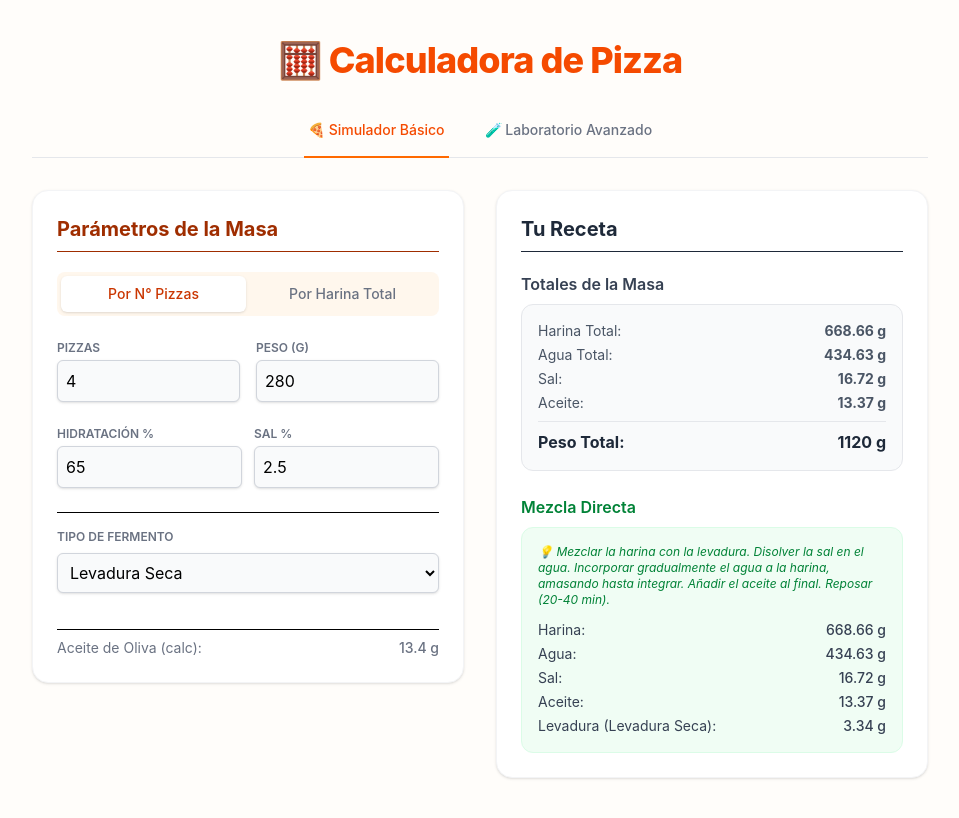
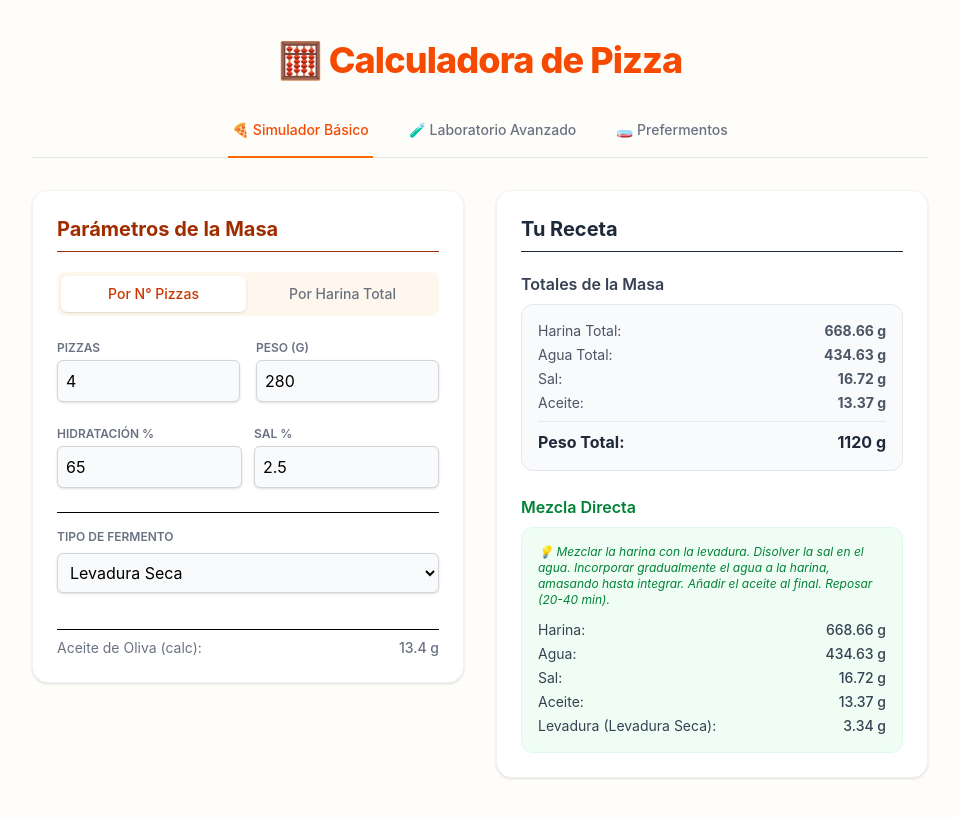
Before and after one commit to sudokurama-lab/pizza_dough_calculator, a Vue app in the folder calculadora-pizza/: page / in a window 1280 px wide. Shown: the whole page, without its empty margins (160-1119 px from the left). Built offline with nearby package versions, Linux system fonts and the light colour scheme.

Commit message:
[main] feat: add Preferment tab and update navigation for enhanced user experience

```diff
--- a/calculadora-pizza/src/App.vue
+++ b/calculadora-pizza/src/App.vue
@@ -13,23 +13,45 @@
         <nav class="-mb-px flex space-x-8">
           <button
             @click="currentTab = 'simple'"
-              :class="currentTab === 'simple' ? 'border-orange-500 text-orange-600' : 'border-transparent text-gray-500 hover:text-gray-700 hover:border-gray-300'"
+            :class="
+              currentTab === 'simple'
+                ? 'border-orange-500 text-orange-600'
+                : 'border-transparent text-gray-500 hover:text-gray-700 hover:border-gray-300'
+            "
             class="whitespace-nowrap py-4 px-1 border-b-2 font-medium text-sm transition-colors"
           >
             🍕 Simulador Básico
           </button>
           <button
             @click="currentTab = 'advanced'"
-              :class="currentTab === 'advanced' ? 'border-purple-500 text-purple-600' : 'border-transparent text-gray-500 hover:text-gray-700 hover:border-gray-300'"
+            :class="
+              currentTab === 'advanced'
+                ? 'border-purple-500 text-purple-600'
+                : 'border-transparent text-gray-500 hover:text-gray-700 hover:border-gray-300'
+            "
             class="whitespace-nowrap py-4 px-1 border-b-2 font-medium text-sm transition-colors"
           >
             🧪 Laboratorio Avanzado
+          </button>
+          <button
+            @click="currentTab = 'preferment'"
+            :class="
+              currentTab === 'preferment'
+                ? 'border-blue-500 text-blue-600'
+                : 'border-transparent text-gray-500 hover:text-gray-700 hover:border-gray-300'
+            "
+            class="whitespace-nowrap py-4 px-1 border-b-2 font-medium text-sm transition-colors"
+          >
+            🧫 Prefermentos
           </button>
         </nav>
       </div>
 
       <!-- MODO SIMPLE -->
-      <main v-if="currentTab === 'simple'" class="grid grid-cols-1 md:grid-cols-2 gap-8 items-start">
+      <main
+        v-if="currentTab === 'simple'"
+        class="grid grid-cols-1 md:grid-cols-2 gap-8 items-start"
+      >
         <section>
           <InputForm
             v-model:calcMode="simple.calcMode"
@@ -45,14 +67,15 @@
         </section>
 
         <section>
-          <RecipeResult
-            v-bind="simple"
-          />
+          <RecipeResult v-bind="simple" />
         </section>
       </main>
 
       <!-- MODO AVANZADO -->
-      <main v-else class="grid grid-cols-1 md:grid-cols-2 gap-8 items-start">
+      <main
+        v-else-if="currentTab === 'advanced'"
+        class="grid grid-cols-1 md:grid-cols-2 gap-8 items-start"
+      >
         <section>
           <AdvancedInputForm
             v-model:calcMode="adv.calcMode"
@@ -77,13 +100,16 @@
             :totalWeight="adv.totalWeight"
             :prefermentsList="adv.prefermentsList"
             :finalDough="adv.finalDough"
+            :totalYeast="adv.totalYeast"
           />
         </section>
+      </main>
+      <main v-else-if="currentTab === 'preferment'" class="flex justify-center">
+        <PrefermentCalculator />
       </main>
     </div>
   </div>
 </template>
-
 <script setup>
 import { ref, reactive } from 'vue'
 
@@ -96,6 +122,7 @@ import AdvancedRecipeResult from './components/AdvancedRecipeResult.vue'
 // Importar Composables
 import { usePizzaMath } from './composables/usePizzaMath.js'
 import { useAdvancedPizzaMath } from './composables/useAdvancedPizzaMath.js'
+import PrefermentCalculator from './components/PrefermentCalculator.vue'
 
 const currentTab = ref('simple')
 
```
Lines whose indentation alone changed are shown as unchanged.
